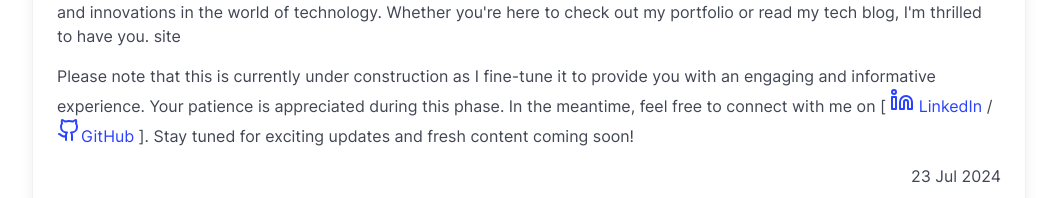
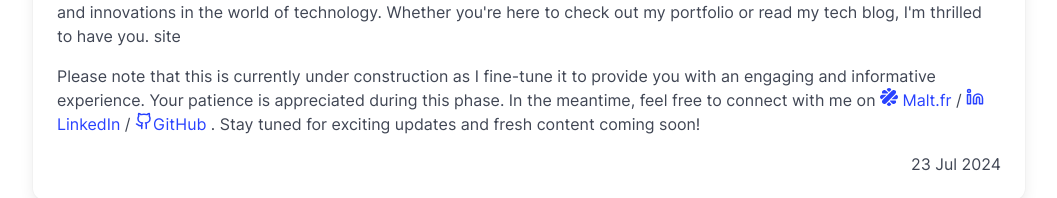
Before and after one commit to JConan/jconan.github.io, a SvelteKit app: page / in a window 1280 px wide. Shown: the part 940-1138 px from the top of the page, without its empty margins (111-1168 px from the left). Built offline with nearby package versions, Linux system fonts and the light colour scheme.

Commit message:
add malt link

```diff
--- /dev/null
+++ b/src/lib/assets/icons/malt-logo.svelte
@@ -0,0 +1,47 @@
+<svg
+	xmlns="http://www.w3.org/2000/svg"
+	width="18"
+	height="18"
+	viewbox="0 0 186.795 186.795"
+	fill="none"
+	version="1.1"
+	id="svg28"
+>
+	<metadata id="metadata34"> </metadata>
+	<defs id="defs32" />
+	<path
+		d="m 159.852,26.953 c -14.1,-14.1 -29.162,-4.974 -38.588,4.452 L 32.22,120.452 c -9.426,9.425 -19.292,23.746 -4.452,38.584 14.84,14.843 29.161,4.975 38.585,-4.451 L 155.399,65.54 c 9.426,-9.427 18.552,-24.489 4.453,-38.587 z"
+		fill="currentColor"
+		id="path2"
+	/>
+	<path
+		d="M 74.78,23.306 93.635,42.16 112.827,22.968 c 1.303,-1.306 2.626,-2.518 3.957,-3.661 C 114.774,9.167 108.988,0 93.626,0 78.235,0 72.456,9.203 70.457,19.365 c 1.437,1.243 2.871,2.489 4.323,3.941 z"
+		fill="currentColor"
+		id="path4"
+	/>
+	<path
+		d="m 112.816,163.359 -19.18,-19.181 -18.845,18.843 c -1.431,1.432 -2.855,2.74 -4.273,3.969 2.161,10.337 8.277,19.805 23.11,19.805 14.872,0 20.98,-9.519 23.127,-19.889 -1.319,-1.135 -2.639,-2.248 -3.939,-3.547 z"
+		fill="currentColor"
+		id="path6"
+	/>
+	<path
+		d="M 66.783,69.013 H 30.433 C 17.105,69.013 0,73.212 0,93.15 c 0,14.877 9.522,20.986 19.894,23.132 1.228,-1.418 46.889,-47.269 46.889,-47.269 z"
+		fill="currentColor"
+		id="path8"
+	/>
+	<path
+		d="m 167.435,69.981 c -1.15,1.338 -46.907,47.305 -46.907,47.305 h 35.834 c 13.329,0 30.433,-3.149 30.433,-24.136 0,-15.389 -9.2,-21.171 -19.36,-23.169 z"
+		fill="currentColor"
+		id="path10"
+	/>
+	<path
+		d="M 78.693,57.081 85.187,50.587 66.344,31.741 C 56.917,22.316 42.598,12.449 27.758,27.289 16.876,38.171 19.293,48.762 25.065,57.36 26.823,57.23 78.693,57.081 78.693,57.081 Z"
+		fill="currentColor"
+		id="path12"
+	/>
+	<path
+		d="m 108.571,129.218 -6.511,6.511 19.194,19.192 c 9.426,9.427 24.488,18.551 38.586,4.453 10.52,-10.521 8.106,-21.571 2.29,-30.423 -1.872,0.135 -53.559,0.267 -53.559,0.267 z"
+		fill="currentColor"
+		id="path14"
+	/>
+</svg>
--- a/src/routes/+page.svelte
+++ b/src/routes/+page.svelte
@@ -1,4 +1,5 @@
 <script lang="ts">
+	import MaltLogo from '$lib/assets/icons/malt-logo.svelte';
 	import ConstructionImage from '$lib/assets/under-construction.png?w=1184&h=888&format=webp&meta&imagetools';
 	import { Linkedin, Github } from 'lucide-svelte';
 </script>
@@ -23,12 +24,15 @@
 		<p>
 			Please note that this is currently under construction as I fine-tune it to provide you with an
 			engaging and informative experience. Your patience is appreciated during this phase. In the
-			meantime, feel free to connect with me on [ <a
-				href="https://www.linkedin.com/in/johan-chan/"
-				target="_blank"><Linkedin /> LinkedIn</a
+			meantime, feel free to connect with me on <a href="https://www.malt.fr/profile/johanchan"
+				><span class="malt"><MaltLogo /></span> Malt.fr</a
 			>
-			/ <a href="https://github.com/JConan" target="_blank"><Github />GitHub</a> ]. Stay tuned for exciting
-			updates and fresh content coming soon!
+			/
+			<a href="https://www.linkedin.com/in/johan-chan/" target="_blank"
+				><Linkedin size="18" /> LinkedIn</a
+			>
+			/ <a href="https://github.com/JConan" target="_blank"><Github size="18" />GitHub</a> . Stay tuned
+			for exciting updates and fresh content coming soon!
 		</p>
 
 		<p class="time"><time datetime="2024-7-23">23 Jul 2024</time></p>
```
